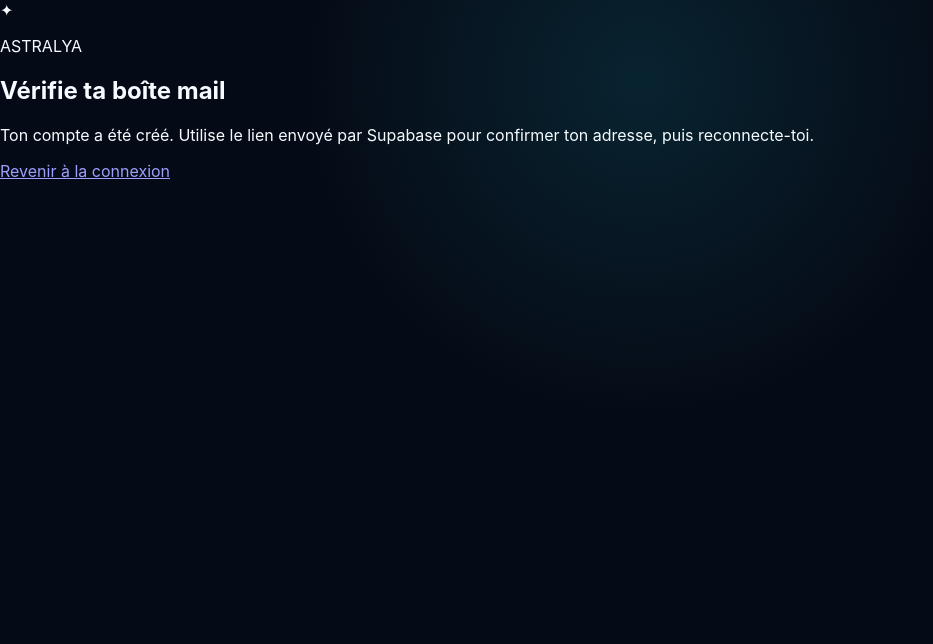
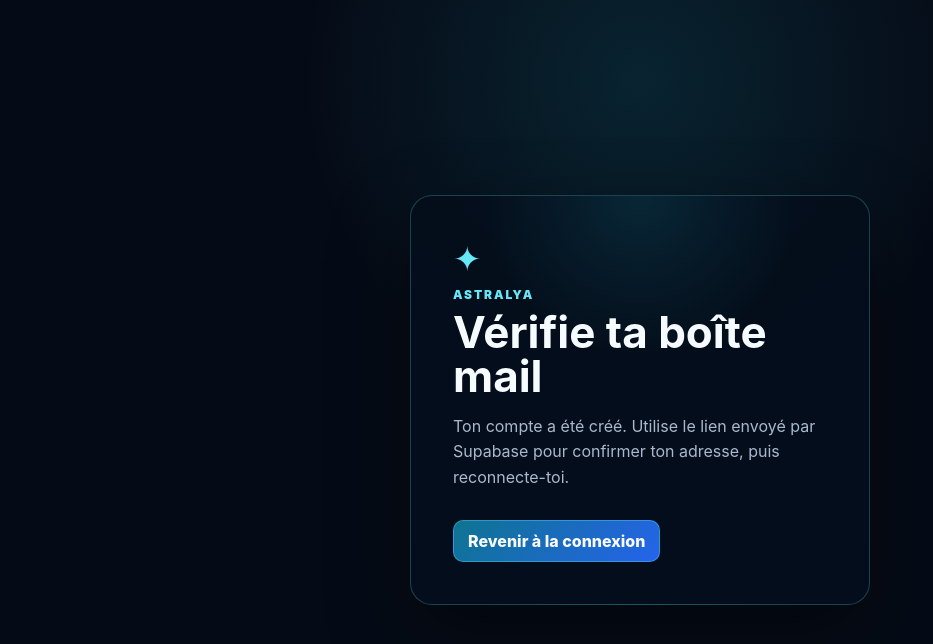
Before and after one commit to hkpronosfrance-ops/Astralya, a Next.js app in the folder apps/web/: page /auth/check-email in a window 1280 px wide. Shown: the top 644 px of the page, without its empty margins (0-933 px from the left). Built offline with nearby package versions, Linux system fonts and the light colour scheme.

Commit message:
sync(phase-1): apps/web/app/globals.css

```diff
--- a/apps/web/app/globals.css
+++ b/apps/web/app/globals.css
@@ -152,3 +152,151 @@ input {
     height: 42px;
   }
 }
+
+.health-label {
+  margin-top: 6px;
+  color: #bae6fd;
+  font-size: 12px;
+  text-align: right;
+}
+
+.logout-form {
+  position: fixed;
+  z-index: 20;
+  top: 22px;
+  right: 150px;
+}
+
+.hud-button,
+.primary-button,
+.secondary-button {
+  border-radius: 10px;
+  border: 1px solid rgba(103, 232, 249, 0.34);
+  padding: 10px 14px;
+  color: #f8fafc;
+  cursor: pointer;
+}
+
+.hud-button,
+.secondary-button {
+  background: rgba(5, 14, 28, 0.86);
+}
+
+.primary-button {
+  background: linear-gradient(135deg, #0e7490, #2563eb);
+  font-weight: 800;
+}
+
+.auth-page {
+  min-height: 100dvh;
+  display: grid;
+  place-items: center;
+  padding: 24px;
+  overflow: auto;
+}
+
+.auth-card {
+  width: min(460px, 100%);
+  border: 1px solid rgba(103, 232, 249, 0.24);
+  border-radius: 22px;
+  padding: clamp(24px, 5vw, 42px);
+  background:
+    radial-gradient(circle at 50% 0%, rgba(34, 211, 238, 0.12), transparent 34%),
+    rgba(5, 14, 28, 0.94);
+  box-shadow: 0 30px 80px rgba(0, 0, 0, 0.38);
+}
+
+.character-create-card {
+  width: min(540px, 100%);
+}
+
+.auth-mark {
+  color: #67e8f9;
+  font-size: 34px;
+}
+
+.eyebrow {
+  margin: 8px 0;
+  color: #67e8f9;
+  font-size: 12px;
+  font-weight: 900;
+  letter-spacing: 0.16em;
+}
+
+.auth-card h1 {
+  margin: 8px 0 10px;
+  font-size: clamp(28px, 7vw, 44px);
+  line-height: 1;
+}
+
+.muted {
+  color: #a9b9cc;
+  line-height: 1.6;
+}
+
+.auth-form {
+  display: grid;
+  gap: 16px;
+  margin-top: 26px;
+}
+
+.auth-form label {
+  display: grid;
+  gap: 7px;
+  color: #dbeafe;
+  font-size: 14px;
+  font-weight: 700;
+}
+
+.auth-form input {
+  width: 100%;
+  border: 1px solid rgba(125, 211, 252, 0.18);
+  border-radius: 11px;
+  padding: 12px 13px;
+  outline: none;
+  background: #07111f;
+  color: #f8fafc;
+}
+
+.auth-form input:focus {
+  border-color: #22d3ee;
+}
+
+.auth-actions {
+  display: grid;
+  grid-template-columns: 1fr 1fr;
+  gap: 10px;
+}
+
+.form-error {
+  border: 1px solid rgba(248, 113, 113, 0.3);
+  border-radius: 10px;
+  padding: 10px 12px;
+  background: rgba(127, 29, 29, 0.2);
+  color: #fecaca;
+  font-size: 13px;
+}
+
+.subtle-link {
+  display: inline-block;
+  margin-top: 22px;
+  color: #93c5fd;
+}
+
+.link-button {
+  display: inline-block;
+  margin-top: 14px;
+  text-decoration: none;
+}
+
+@media (max-width: 640px) {
+  .logout-form {
+    top: auto;
+    right: 10px;
+    bottom: 72px;
+  }
+
+  .auth-actions {
+    grid-template-columns: 1fr;
+  }
+}
```
